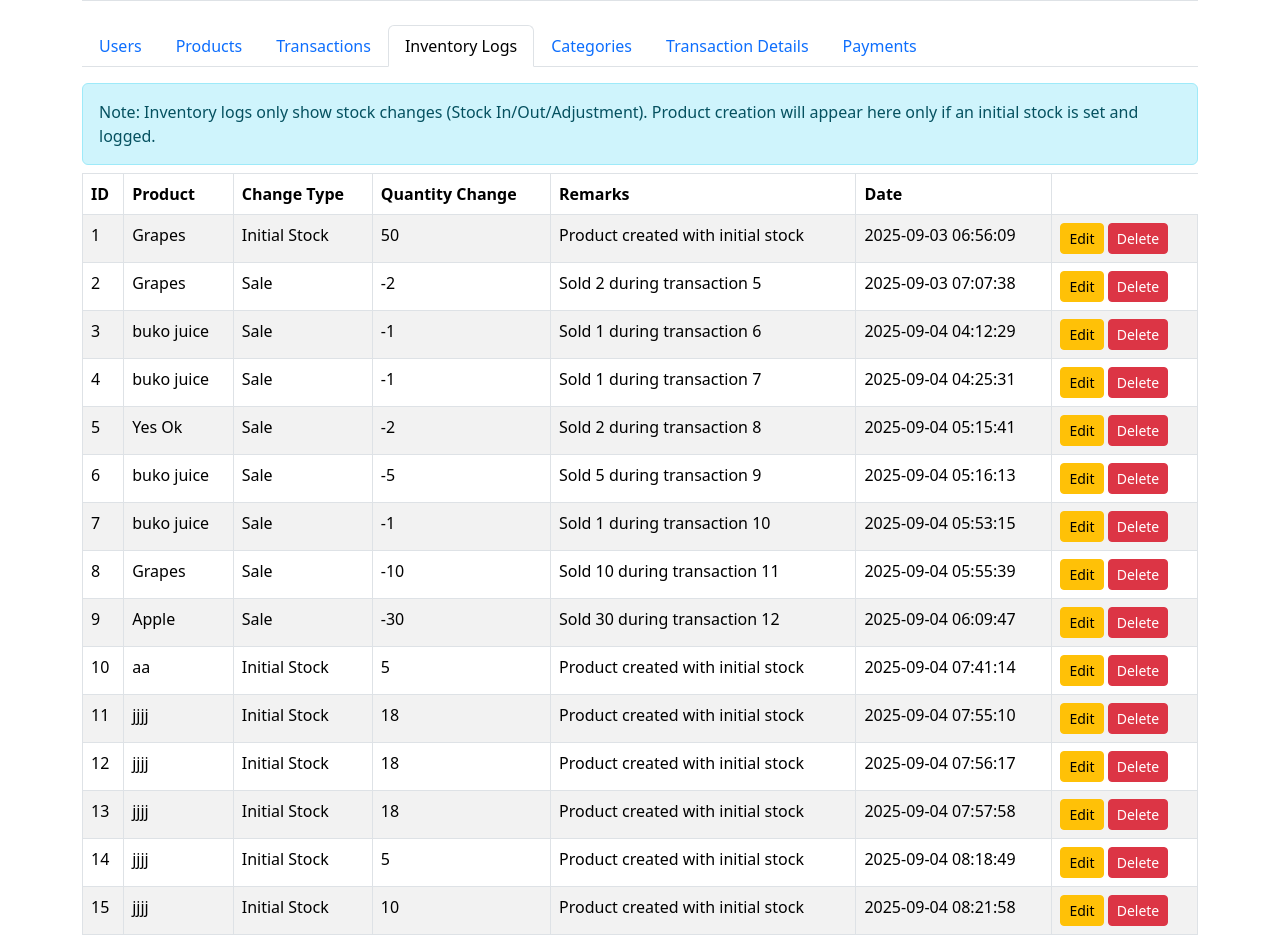
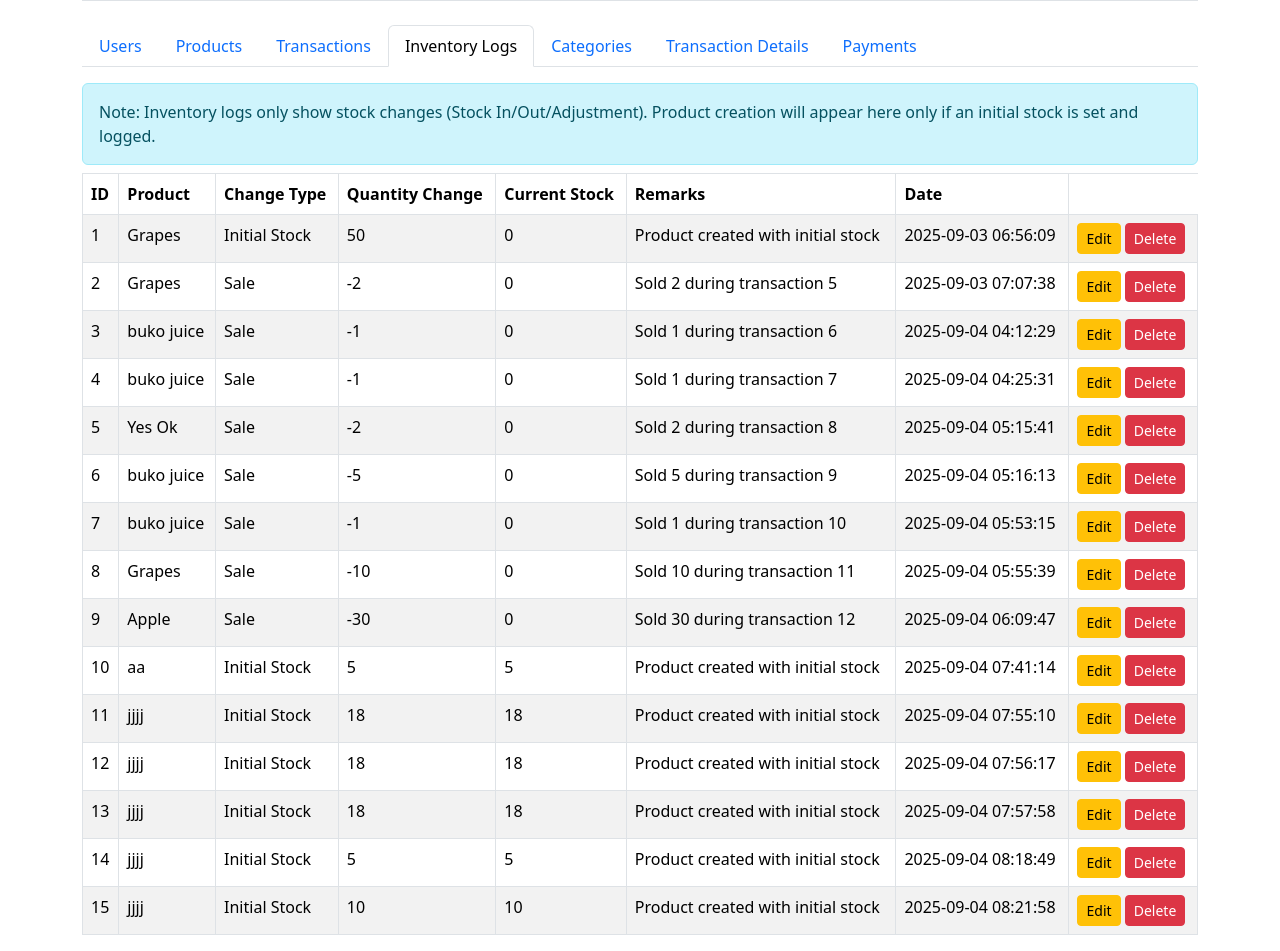
Before and after one commit to erica-monacillo/sari-sari-pos, a Flask app: page /admin in a window 1280 px wide, after a click on "Inventory Logs". Shown: the part 677-1628 px from the top of the page. Run offline with Flask 3, Linux system fonts and the light colour scheme; the visitor is signed in with stand-in values (Sample User, id 1).

Commit message:
stock column

```diff
--- a/app.py
+++ b/app.py
@@ -45,8 +45,9 @@
             product_id=new_product.product_id,
             change_type='stock_in',
             quantity_change=stock_quantity,
-            remarks='Initial stock on product creation'
-        )
+            remarks='Initial stock on product creation',
+            current_stock=product.stock_quantity
+    )
         db.session.add(log)
         db.session.commit()
         print(f"Inventory log added: {log.log_id}")
--- a/models.py
+++ b/models.py
@@ -61,6 +61,7 @@
     product_id = db.Column(db.Integer, db.ForeignKey('product.product_id'))
     change_type = db.Column(db.String(50))  # stock_in, stock_out, adjustment
     quantity_change = db.Column(db.Integer)
+    current_stock = db.Column(db.Integer, default=0)
     remarks = db.Column(db.String(200))
     date_time = db.Column(db.DateTime, default=datetime.utcnow)
     product = db.relationship('Product', backref='inventory_logs')
--- a/routes.py
+++ b/routes.py
@@ -122,7 +122,8 @@
                 product_id=product.product_id,
                 change_type='Initial Stock',
                 quantity_change=product.stock_quantity,
-                remarks='Product created with initial stock'
+                remarks='Product created with initial stock',
+                current_stock=product.stock_quantity
             )
             db.session.add(log)
             db.session.commit()
@@ -166,7 +167,8 @@
                 product_id=product.product_id,
                 change_type='Initial Stock',
                 quantity_change=int(stock_quantity),
-                remarks='Product created with initial stock'
+                remarks='Product created with initial stock',
+                current_stock=product.stock_quantity
             )
             db.session.add(log)
             db.session.commit()
@@ -235,7 +237,8 @@
                     product_id=product.product_id,
                     change_type='Sale',
                     quantity_change=-item['quantity'],
-                    remarks=f'Sold {item["quantity"]} during transaction {transaction.transaction_id}'
+                    remarks=f'Sold {item["quantity"]} during transaction {transaction.transaction_id}',
+                    current_stock=product.stock_quantity
                 )
                 db.session.add(log)
             db.session.commit()
@@ -282,16 +285,27 @@
     @app.route('/inventory', methods=['POST'])
     def add_inventory_log():
         data = request.get_json()
+
+        # Find product first
+        product = Product.query.get(data['product_id'])
+        if not product:
+            return jsonify({'error': 'Product not found'}), 404
+
+        # Update product's stock
+        product.stock_quantity = (product.stock_quantity or 0) + data['quantity_change']
+
+        # Create log entry
         log = InventoryLog(
             product_id=data['product_id'],
             change_type=data['change_type'],
             quantity_change=data['quantity_change'],
-            remarks=data.get('remarks', '')
+            remarks=data.get('remarks', ''),
+            current_stock=product.stock_quantity  # snapshot after update
         )
+
         db.session.add(log)
-        product = Product.query.get(data['product_id'])
-        product.stock_quantity += data['quantity_change']
         db.session.commit()
+
         return jsonify({'message': 'Inventory log added'})
 
     @app.route('/inventory', methods=['GET'])
@@ -306,7 +320,8 @@
                 'change_type': l.change_type,
                 'quantity_change': l.quantity_change,
                 'remarks': l.remarks,
-                'date_time': l.date_time
+                'date_time': l.date_time,
+                'current_stock': l.current_stock
             })
         return jsonify(result)
 
--- a/templates/admin.html
+++ b/templates/admin.html
@@ -291,6 +291,7 @@
                     <th>Product</th>
                     <th>Change Type</th>
                     <th>Quantity Change</th>
+                    <th>Current Stock</th>
                     <th>Remarks</th>
                     <th>Date</th>
                 </tr>
@@ -302,6 +303,7 @@
                     <td>{{ log.product.product_name if log.product else 'N/A' }}</td>
                     <td>{{ log.change_type }}</td>
                     <td>{{ log.quantity_change }}</td>
+                    <td>{{ log.current_stock }}</td>
                     <td>{{ log.remarks }}</td>
                     <td>{{ log.date_time.strftime('%Y-%m-%d %H:%M:%S') }}</td>
                     <td>
```
Also changed, not shown: pos.db.
